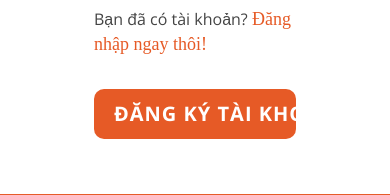
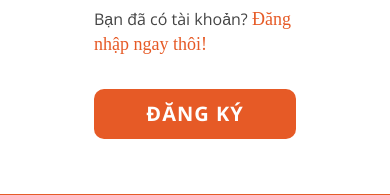
Before and after one commit to SyThanh11/ltw_btl, a PHP site: template views/main/register/index.php in a window 390 px wide. Shown: the part 670-865 px from the top of the page. Run offline with PHP 8.4, Linux system fonts and the light colour scheme; the template is opened without the code that fills it, so the values that code supplies are empty; some libraries are stand-ins or nearby versions.

Commit message:
update responsive Login SignUp

```diff
--- a/views/main/register/index.php
+++ b/views/main/register/index.php
@@ -109,7 +109,7 @@
 					<div class="container-login100-form-btn">
 						<input class="login100-form-btn"
 						name="submit-btn-resgister"
-						type="submit" style="background-color: #e65a26; font-size: 20px; font-weight: bold;" value="Đăng ký tài khoản">
+						type="submit" style="background-color: #e65a26; font-size: 20px; font-weight: bold;" value="Đăng ký">
 					</div>
 				</form>
 			</div>
```
